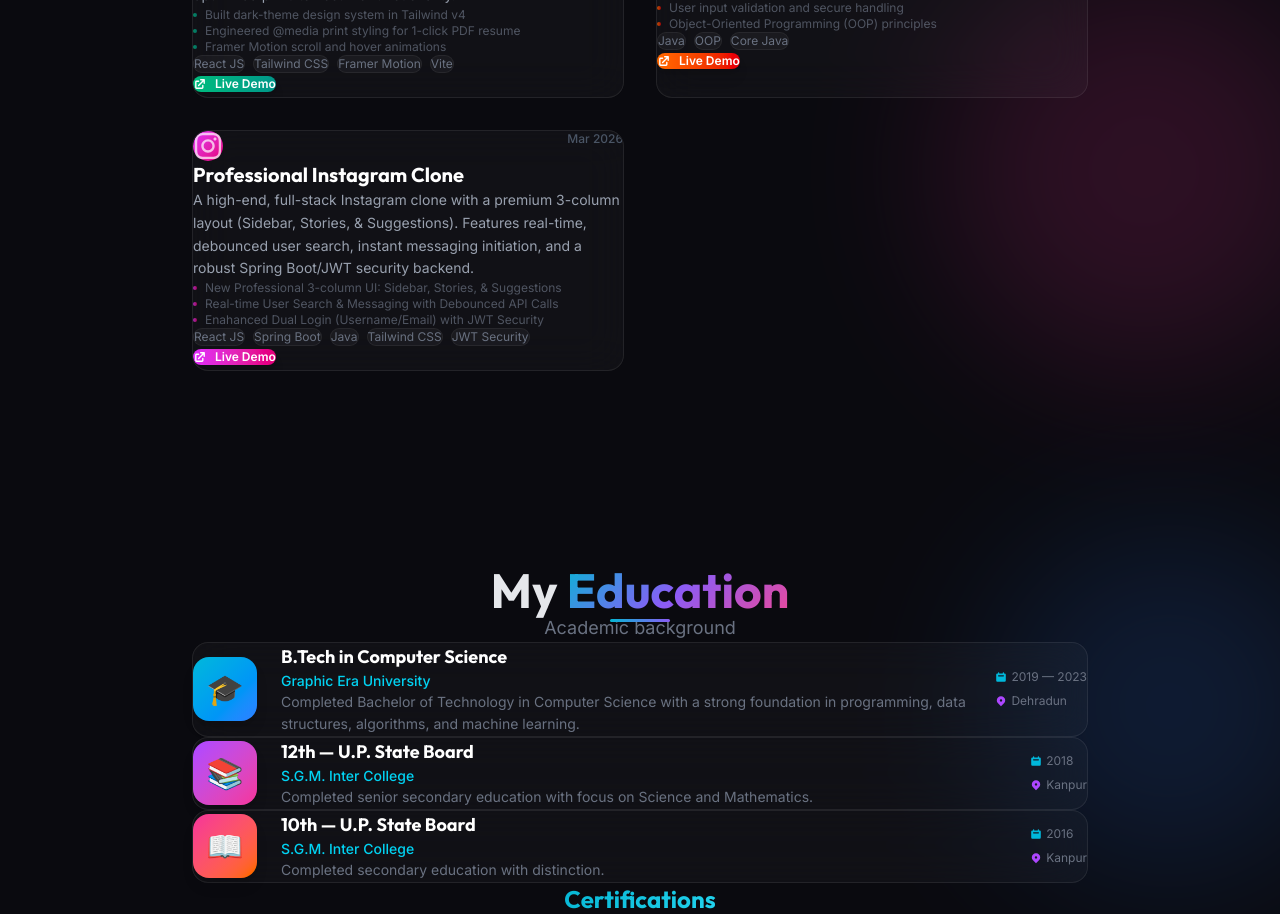
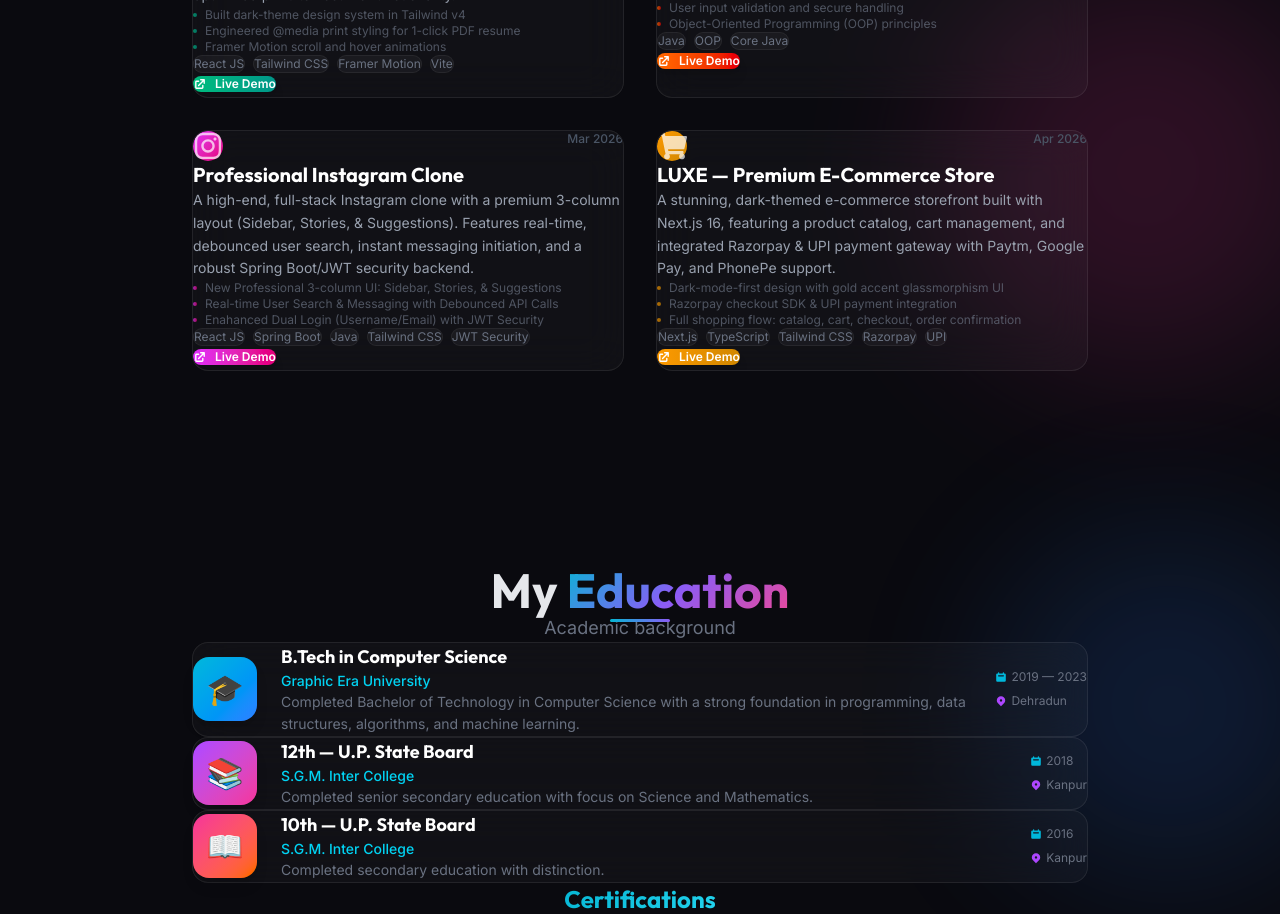
Before and after one commit to Rajvardhan-1/my-portfolio, a React (Vite) app: page / in a window 1280 px wide. Shown: the part 2920-3834 px from the top of the page. Built offline with nearby package versions, Linux system fonts and the light colour scheme.

Commit message:
feat: add LUXE e-commerce project to portfolio

```diff
--- a/src/components/Projects.jsx
+++ b/src/components/Projects.jsx
@@ -2,7 +2,7 @@
 import { useRef, useState } from 'react';
 import { HiExternalLink } from 'react-icons/hi';
 import { SiPython, SiReact } from 'react-icons/si';
-import { FaBrain, FaMusic, FaCode, FaJava, FaInstagram } from 'react-icons/fa';
+import { FaBrain, FaMusic, FaCode, FaJava, FaInstagram, FaShoppingCart } from 'react-icons/fa';
 
 const projects = [
   {
@@ -73,6 +73,20 @@
       'New Professional 3-column UI: Sidebar, Stories, & Suggestions',
       'Real-time User Search & Messaging with Debounced API Calls',
       'Enahanced Dual Login (Username/Email) with JWT Security',
+    ],
+  },
+  {
+    title: 'LUXE — Premium E-Commerce Store',
+    description: 'A stunning, dark-themed e-commerce storefront built with Next.js 16, featuring a product catalog, cart management, and integrated Razorpay & UPI payment gateway with Paytm, Google Pay, and PhonePe support.',
+    tech: ['Next.js', 'TypeScript', 'Tailwind CSS', 'Razorpay', 'UPI'],
+    icon: <FaShoppingCart className="text-3xl" />,
+    gradient: 'from-amber-500 to-yellow-600',
+    period: 'Apr 2026',
+    link: 'https://my-app-one-eta-35.vercel.app',
+    highlights: [
+      'Dark-mode-first design with gold accent glassmorphism UI',
+      'Razorpay checkout SDK & UPI payment integration',
+      'Full shopping flow: catalog, cart, checkout, order confirmation',
     ],
   },
 ];
```
